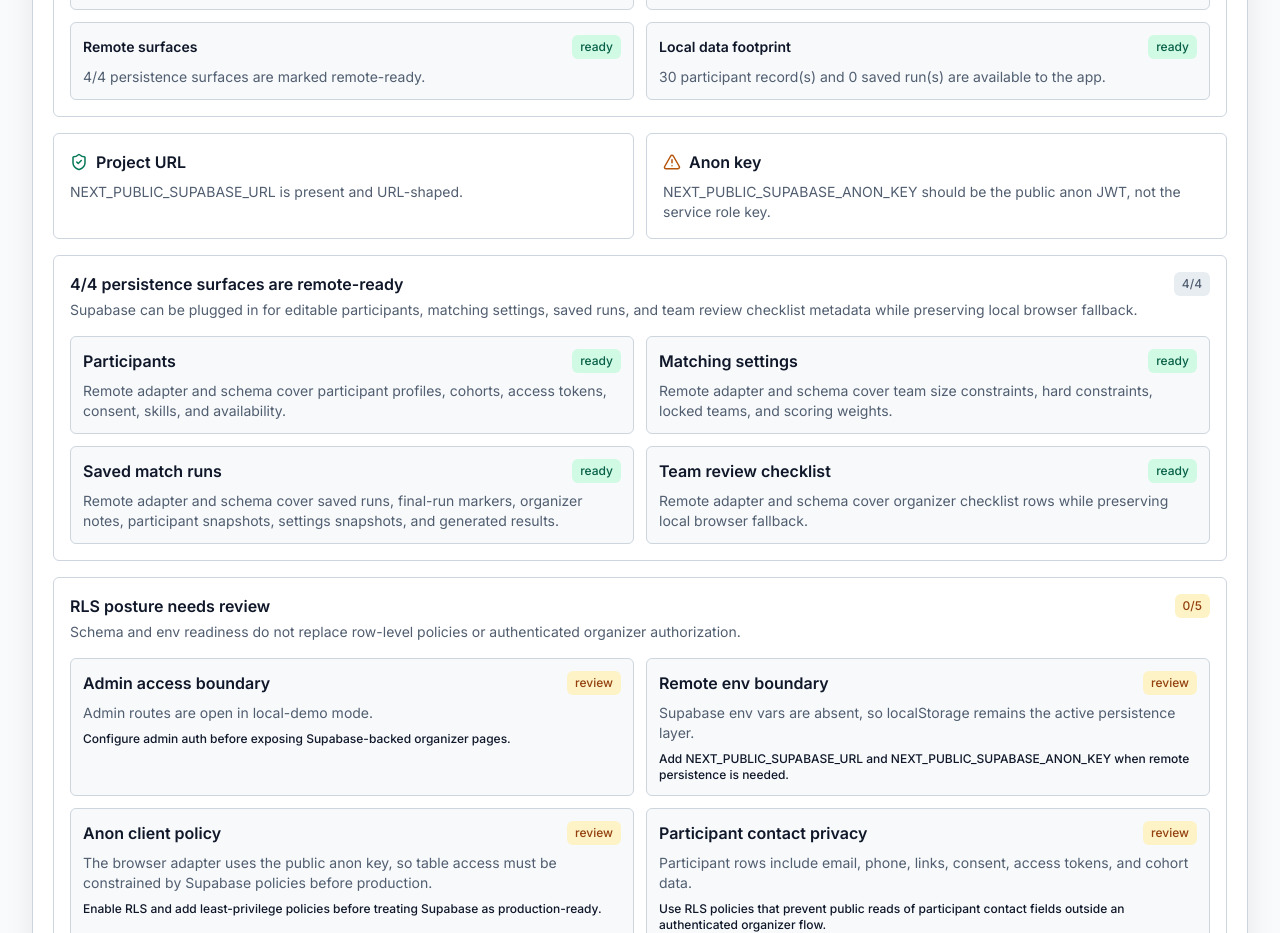
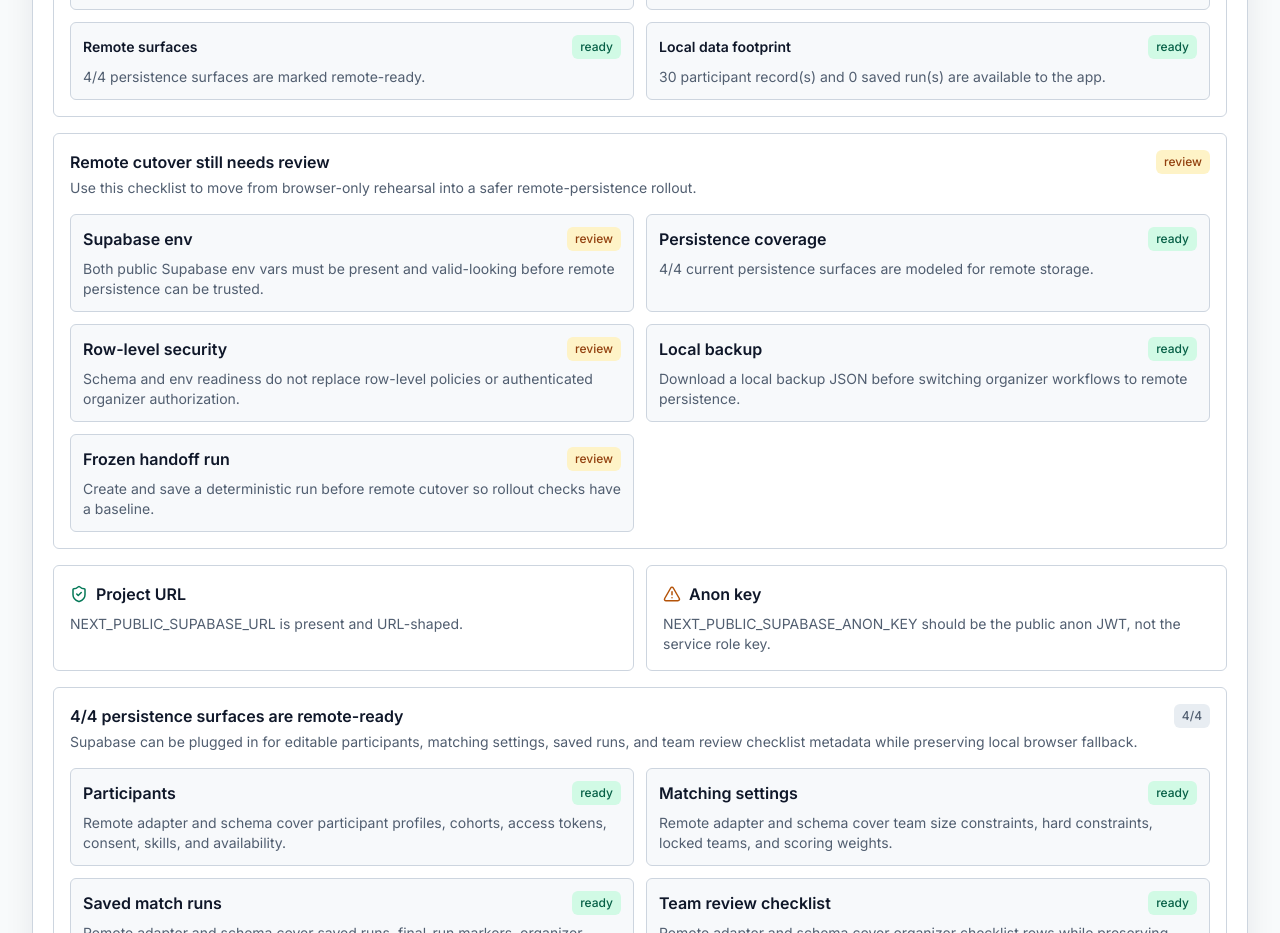
Before and after one commit to best-ed/HackMatch-AI, a Next.js app: page /admin in a window 1280 px wide. Shown: the part 5480-6413 px from the top of the page. Built offline with nearby package versions, Linux system fonts and the light colour scheme; no server answers; the database is empty.

Commit message:
feat: surface a remote cutover checklist on overview

```diff
--- a/app/admin/page.tsx
+++ b/app/admin/page.tsx
@@ -31,6 +31,7 @@ import { evaluateSupabaseReadiness } from "@/lib/supabase-readiness";
 import { evaluateSupabaseRlsReadiness, type SupabaseRlsReadinessItem } from "@/lib/supabase-rls-readiness";
 import { evaluateSupabaseSchemaReadiness, type SupabaseSchemaReadinessItem } from "@/lib/supabase-schema-readiness";
 import { buildSupabaseSyncSummary } from "@/lib/supabase-sync-status";
+import { buildRemoteCutoverChecklist } from "@/lib/remote-cutover-checklist";
 import { buildWorkspaceSnapshotSummary } from "@/lib/workspace-snapshot-summary";
 
 export default function AdminPage() {
@@ -114,6 +115,14 @@ export default function AdminPage() {
     schema: supabaseSchemaReadiness,
     participantsCount: participants.length,
     savedRunsCount: savedMatchRuns.length
+  });
+  const remoteCutoverChecklist = buildRemoteCutoverChecklist({
+    supabase: supabaseReadiness,
+    schema: supabaseSchemaReadiness,
+    rls: supabaseRlsReadiness,
+    participantCount: participants.length,
+    savedRunCount: savedMatchRuns.length,
+    hasFinalRun: Boolean(finalRun)
   });
   const deploymentReadiness = evaluateDeploymentReadiness({
     supabase: supabaseReadiness,
@@ -419,6 +428,30 @@ export default function AdminPage() {
           <p className="mt-1 text-sm text-muted-foreground">{supabaseReadiness.detail}</p>
         </div>
         <AdminSupabaseSyncSummary summary={supabaseSyncSummary} />
+        <div className="rounded-md border border-border bg-white p-4">
+          <div className="flex flex-wrap items-start justify-between gap-3">
+            <div>
+              <div className="font-semibold">{remoteCutoverChecklist.title}</div>
+              <p className="mt-1 text-sm text-muted-foreground">{remoteCutoverChecklist.detail}</p>
+            </div>
+            <Badge className={remoteCutoverChecklist.status === "ready" ? "bg-emerald-100 text-emerald-800" : "bg-amber-100 text-amber-800"}>
+              {remoteCutoverChecklist.status}
+            </Badge>
+          </div>
+          <div className="mt-4 grid gap-3 md:grid-cols-2">
+            {remoteCutoverChecklist.items.map((item) => (
+              <div className="rounded-md border border-border bg-muted/35 p-3" key={item.label}>
+                <div className="flex flex-wrap items-center justify-between gap-2">
+                  <div className="font-semibold">{item.label}</div>
+                  <Badge className={item.status === "ready" ? "bg-emerald-100 text-emerald-800" : "bg-amber-100 text-amber-800"}>
+                    {item.status}
+                  </Badge>
+                </div>
+                <p className="mt-2 text-sm text-muted-foreground">{item.detail}</p>
+              </div>
+            ))}
+          </div>
+        </div>
         <div className="grid gap-3 md:grid-cols-2">
           {supabaseReadiness.checks.map((check) => (
             <div key={check.label} className="rounded-md border border-border bg-white p-4">
```
